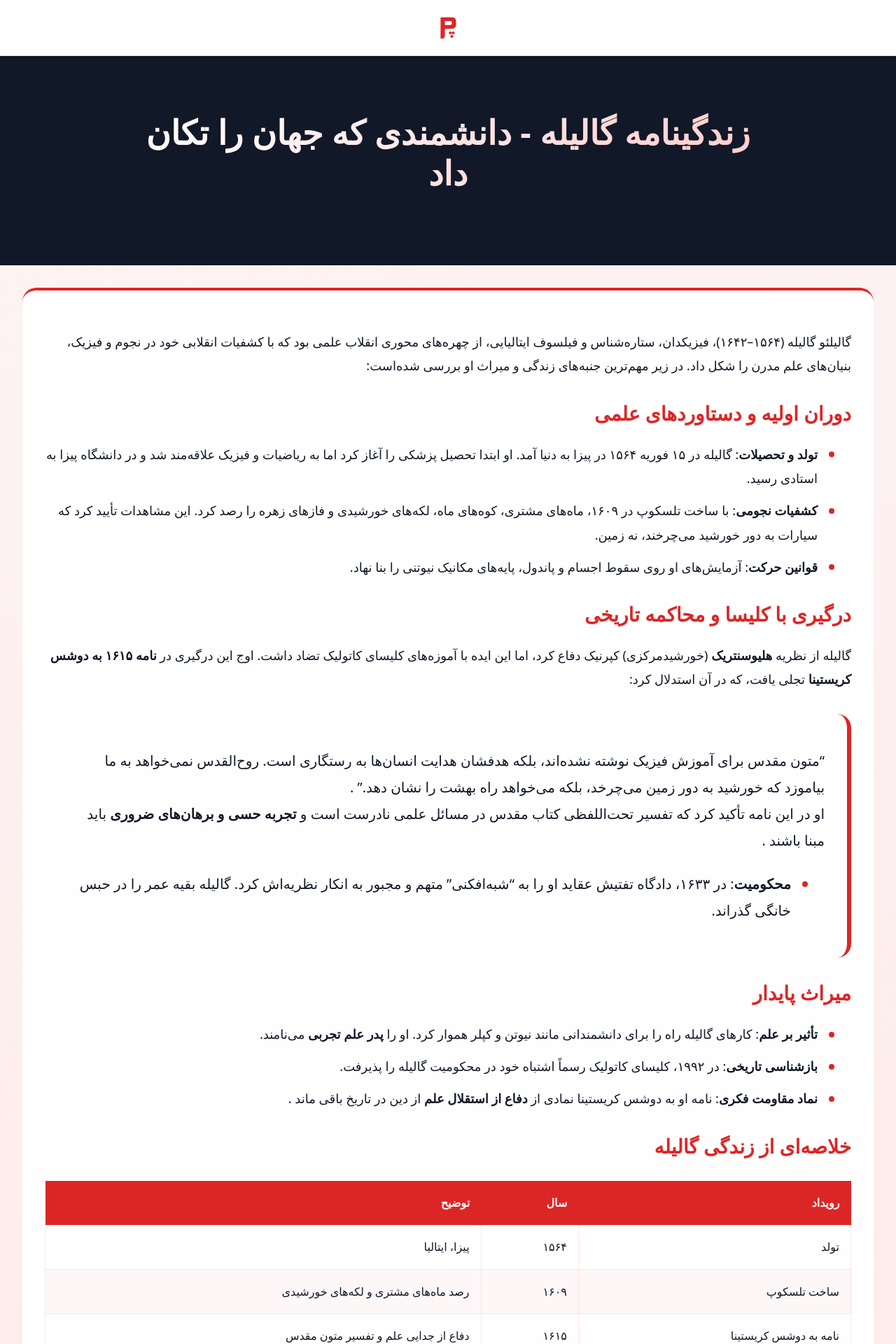
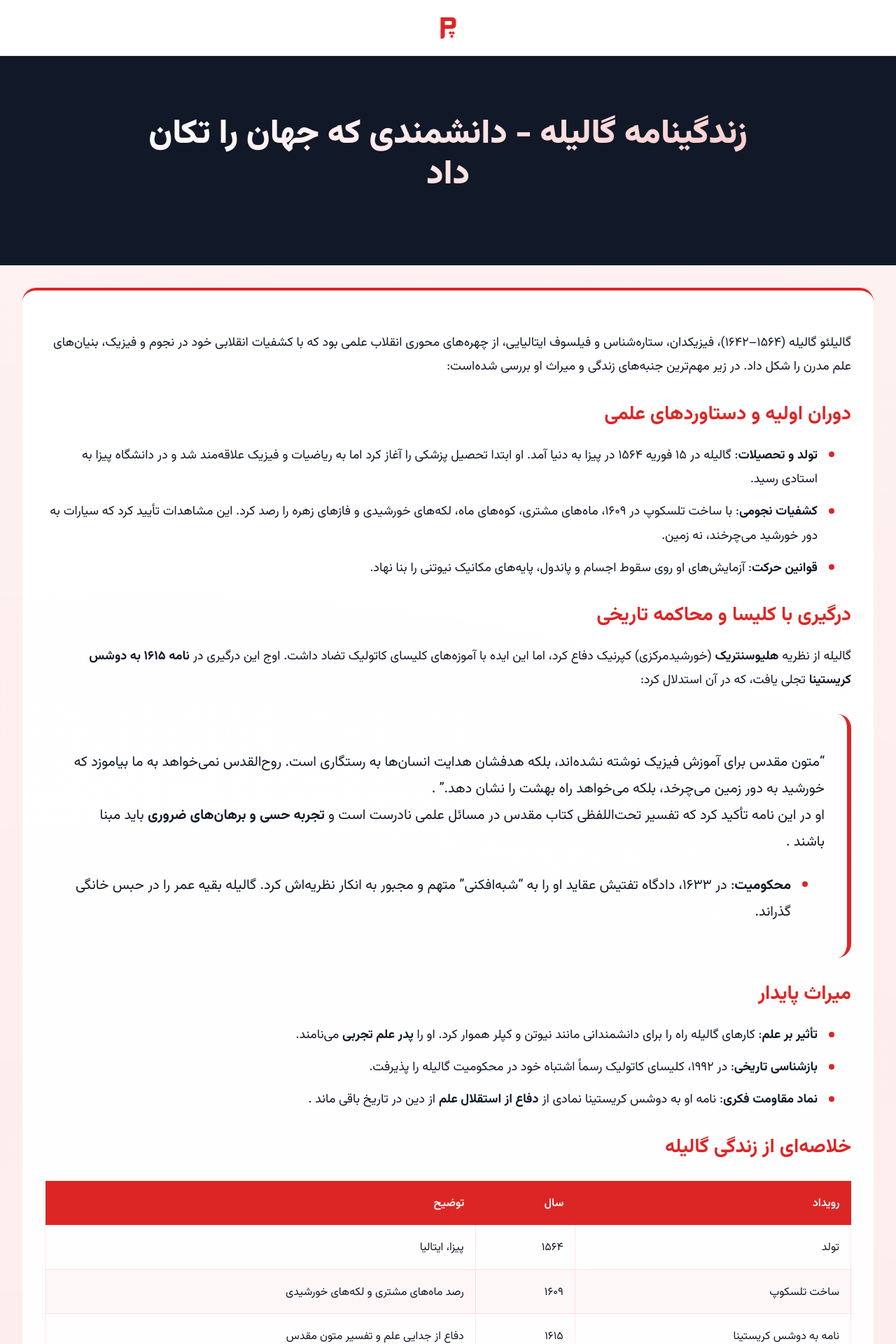
Before and after one commit to darkblog/darkblog.github.io, a Jekyll site: the page built from _posts/2025-7-5-68.md, in a window 1280 px wide. Shown: the top 1920 px of the page at 70% size. Built offline with Jekyll 4.4.1, drawn with Linux system fonts in a browser that asks for light colours.

Commit message:
Update post.html

```diff
--- a/_layouts/post.html
+++ b/_layouts/post.html
@@ -55,7 +55,7 @@
         }
 
         body {
-            font-family: system-ui, -apple-system, 'Segoe UI', Roboto, 'Helvetica Neue', Arial, sans-serif;
+            font-family: 'Vazirmatn', system-ui, -apple-system, 'Segoe UI', Roboto, 'Helvetica Neue', Arial, sans-serif;
             background-color: var(--light-color);
             color: var(--primary-color);
             line-height: 1.8;
```
